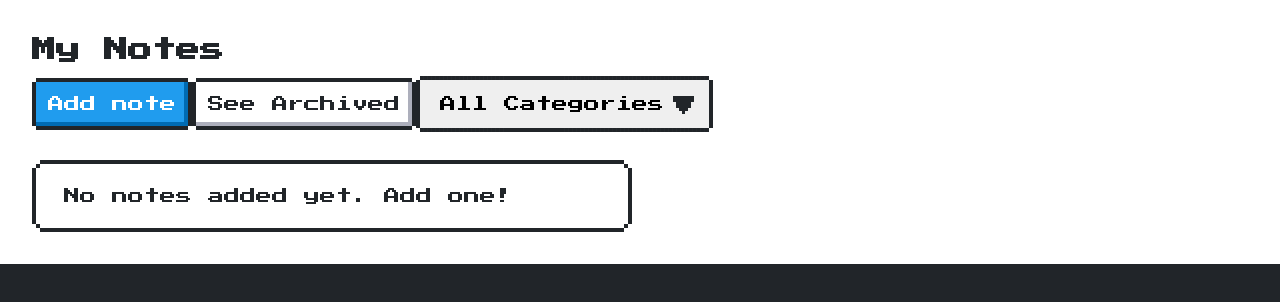
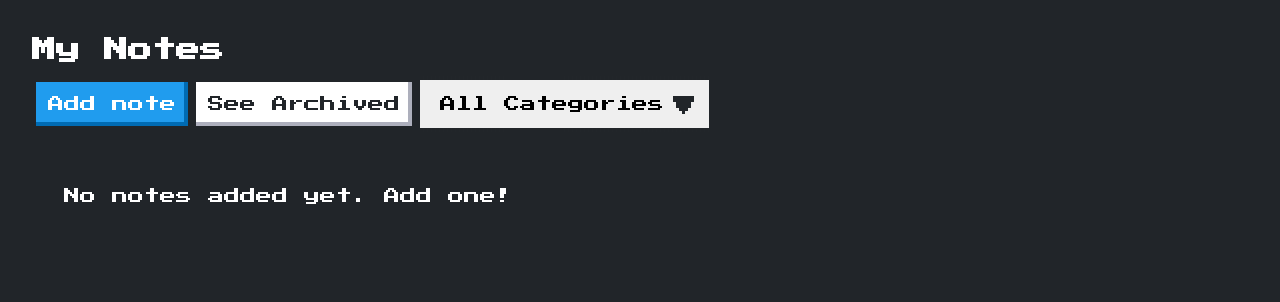
Before and after one commit to ljaviertovar/front-end-challenge-3, a React (Vite) app: page / in a window 1280 px wide. Shown: the top 302 px of the page. Built offline with nearby package versions, Linux system fonts and the light colour scheme.

Commit message:
add styles

```diff
--- a/src/App.css
+++ b/src/App.css
@@ -1,12 +1,11 @@
 html {
   background-color: #212529;
-
 }
 
 body {
   padding: 2rem;
-  background-color: #212529;
-  color: white;
+  background-color: #212529 !important;
+  color: white !important;
 }
 
 .notes__grid {
```
